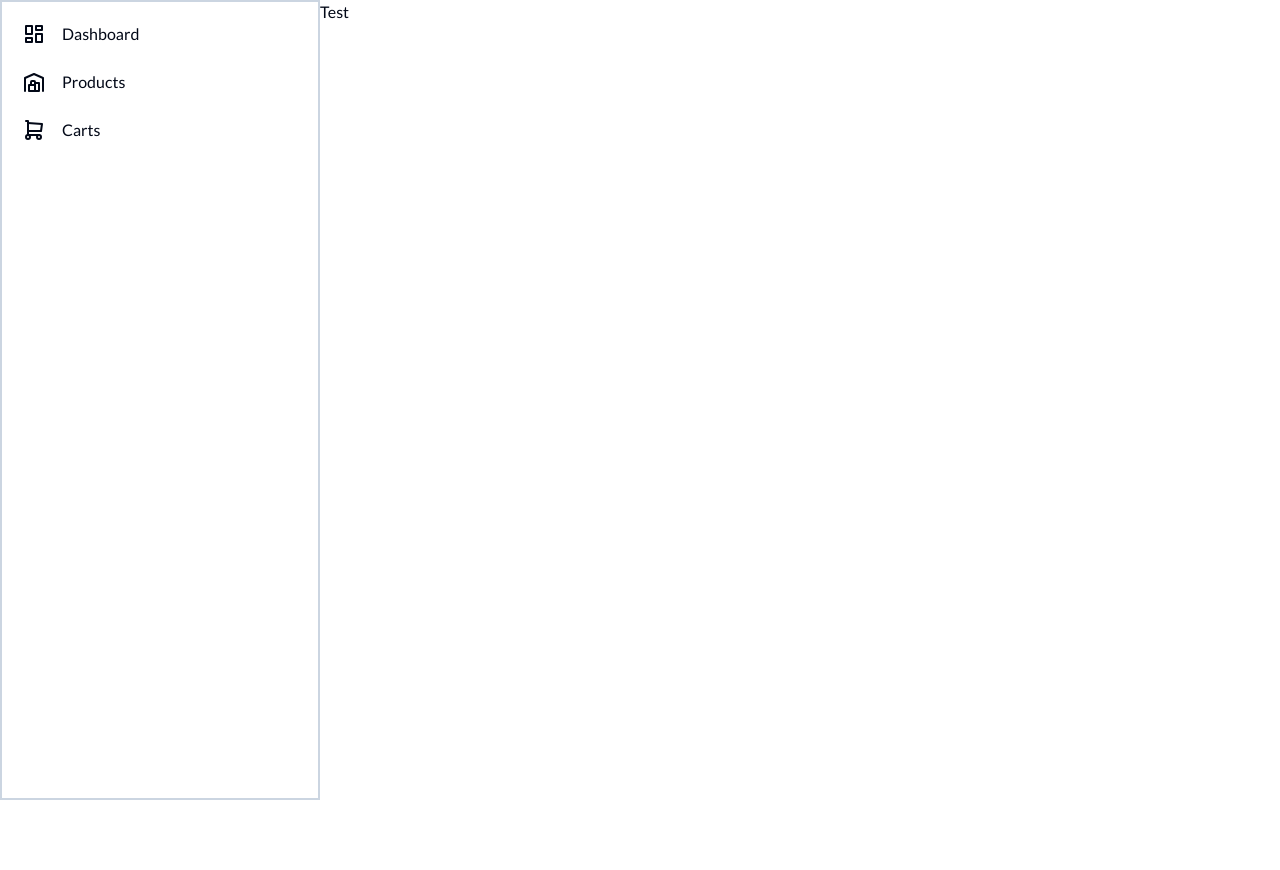
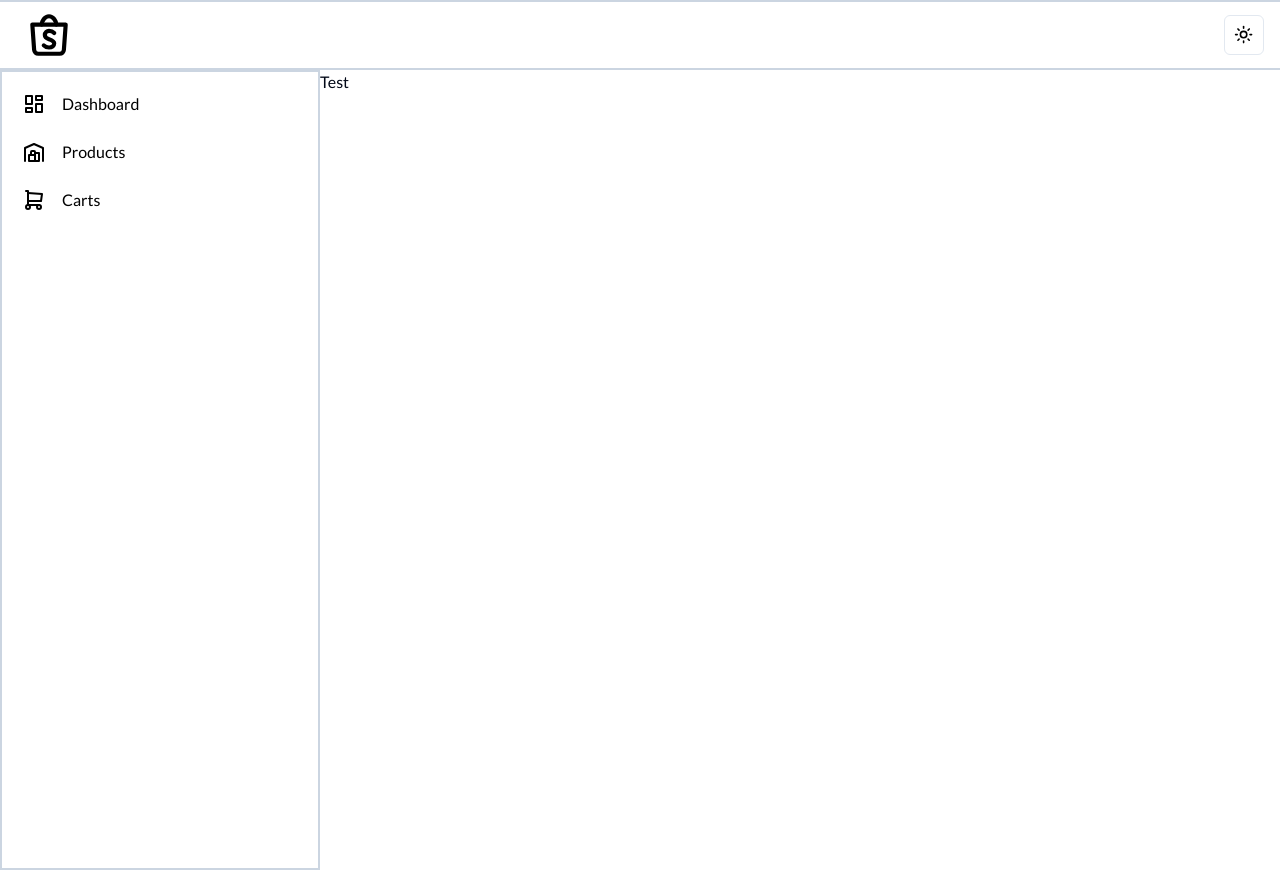
Before and after one commit to Faiznurfaza/E-Store-Manager, a Next.js app: page /products in a window 1280 px wide. Before the commit the page ends 800 px from the top, so only its background shows below. Built offline with nearby package versions, Linux system fonts and the light colour scheme.

Commit message:
Add Custom Hooks for DarkMode and adjust some components styling

```diff
--- a/src/components/header.tsx
+++ b/src/components/header.tsx
@@ -1,9 +1,10 @@
+import Navbar from "./navbar/navbar";
 
 
 export default function Header() {
     return (
         <header>
-
+            <Navbar/>
         </header>
     )
 }
--- /dev/null
+++ b/src/components/navbar/index.ts
@@ -0,0 +1 @@
+export * from './navbar'
--- /dev/null
+++ b/src/components/navbar/navbar.tsx
@@ -0,0 +1,33 @@
+"use client";
+
+import Link from "next/link";
+import { IconBrandShopee } from "@tabler/icons-react";
+import { ModeToggle } from "../ui/toggle-theme";
+import { useDarkMode } from "@/utils/useDarkMode";
+
+export default function Navbar() {
+  const { isDarkMode, toggleDarkMode } = useDarkMode();
+
+  return (
+    <nav
+      className={`flex ${
+        isDarkMode
+          ? "bg-gray-900 border-gray-600"
+          : "bg-white text-black border-slate-300"
+      } border-y-2 border-collapse`}
+    >
+      <ul className="flex items-center justify-between w-full">
+        <li className="py-2 px-6">
+          <Link href="/" passHref legacyBehavior>
+            <a className="flex space-x-2">
+              <IconBrandShopee width={50} height={50} />
+            </a>
+          </Link>
+        </li>
+        <li className="py-2 px-4">
+          <ModeToggle />
+        </li>
+      </ul>
+    </nav>
+  );
+}
--- /dev/null
+++ b/src/components/sidebar/index.ts
@@ -0,0 +1 @@
+export * from './sidebar'
--- a/src/components/sidebar/sidebar.tsx
+++ b/src/components/sidebar/sidebar.tsx
@@ -7,16 +7,31 @@ import {
   IconBuildingWarehouse,
   IconLayoutDashboard,
 } from "@tabler/icons-react";
+import { useDarkMode } from "@/utils/useDarkMode";
 
 export default function Sidebar() {
+  const { isDarkMode, toggleDarkMode } = useDarkMode();
+
   return (
-    <aside className="flex bg-white border-2 border-slate-300 border-collapse p-5 min-h-screen w-3/6 md:w-1/4">
+    <aside
+      className={`flex ${
+        isDarkMode
+          ? "bg-gray-900 border-gray-600"
+          : "bg-white text-black border-slate-300 border-collapse"
+      } border-2 p-5 min-h-screen w-3/6 md:w-1/4`}
+    >
       <ul>
         <li className="mb-6">
           <Link href="/" passHref legacyBehavior>
             <a className="flex space-x-4">
               <IconLayoutDashboard />
-              <span className="text-md">Dashboard</span>
+              <span
+                className={`text-md ${
+                  isDarkMode ? "text-white" : "text-black"
+                }`}
+              >
+                Dashboard
+              </span>
             </a>
           </Link>
         </li>
@@ -24,7 +39,13 @@ export default function Sidebar() {
           <Link href="/products" passHref legacyBehavior>
             <a className="flex space-x-4">
               <IconBuildingWarehouse />
-              <span className="text-md">Products</span>
+              <span
+                className={`text-md ${
+                  isDarkMode ? "text-white" : "text-black"
+                }`}
+              >
+                Products
+              </span>
             </a>
           </Link>
         </li>
@@ -32,7 +53,13 @@ export default function Sidebar() {
           <Link href="/carts" passHref legacyBehavior>
             <a className="flex space-x-4">
               <IconShoppingCart />
-              <span className="text-md">Carts</span>
+              <span
+                className={`text-md ${
+                  isDarkMode ? "text-white" : "text-black"
+                }`}
+              >
+                Carts
+              </span>
             </a>
           </Link>
         </li>
--- a/src/components/ui/toggle-theme.tsx
+++ b/src/components/ui/toggle-theme.tsx
@@ -1,19 +1,19 @@
-"use client"
+"use client";
 
-import * as React from "react"
-import { Moon, Sun } from "lucide-react"
-import { useTheme } from "next-themes"
+import * as React from "react";
+import { Moon, Sun } from "lucide-react";
+import { useTheme } from "next-themes";
 
-import { Button } from "@/components/ui/button"
+import { Button } from "@/components/ui/button";
 import {
   DropdownMenu,
   DropdownMenuContent,
   DropdownMenuItem,
   DropdownMenuTrigger,
-} from "@/components/ui/dropdown-menu"
+} from "@/components/ui/dropdown-menu";
 
 export function ModeToggle() {
-  const { setTheme } = useTheme()
+  const { setTheme } = useTheme();
 
   return (
     <DropdownMenu>
@@ -31,10 +31,7 @@ export function ModeToggle() {
         <DropdownMenuItem onClick={() => setTheme("dark")}>
           Dark
         </DropdownMenuItem>
-        <DropdownMenuItem onClick={() => setTheme("system")}>
-          System
-        </DropdownMenuItem>
       </DropdownMenuContent>
     </DropdownMenu>
-  )
+  );
 }
--- /dev/null
+++ b/src/utils/useDarkMode.ts
@@ -0,0 +1,19 @@
+import { useEffect, useState } from "react";
+import { useTheme } from 'next-themes'
+
+export function useDarkMode() {
+    const [isDarkMode, setIsDarkMode] = useState(false);
+    const { theme, setTheme } = useTheme();
+
+    const toggleDarkMode = () => {
+        // Toggle the theme between "light" and "dark"
+        setTheme(theme === "light" ? "dark" : "light");
+    }
+
+    // Use the theme from 'next-theme' to determine if it's dark mode
+    useEffect(() => {
+        setIsDarkMode(theme === "dark");
+    }, [theme]);
+
+    return { isDarkMode, toggleDarkMode };
+}
```
